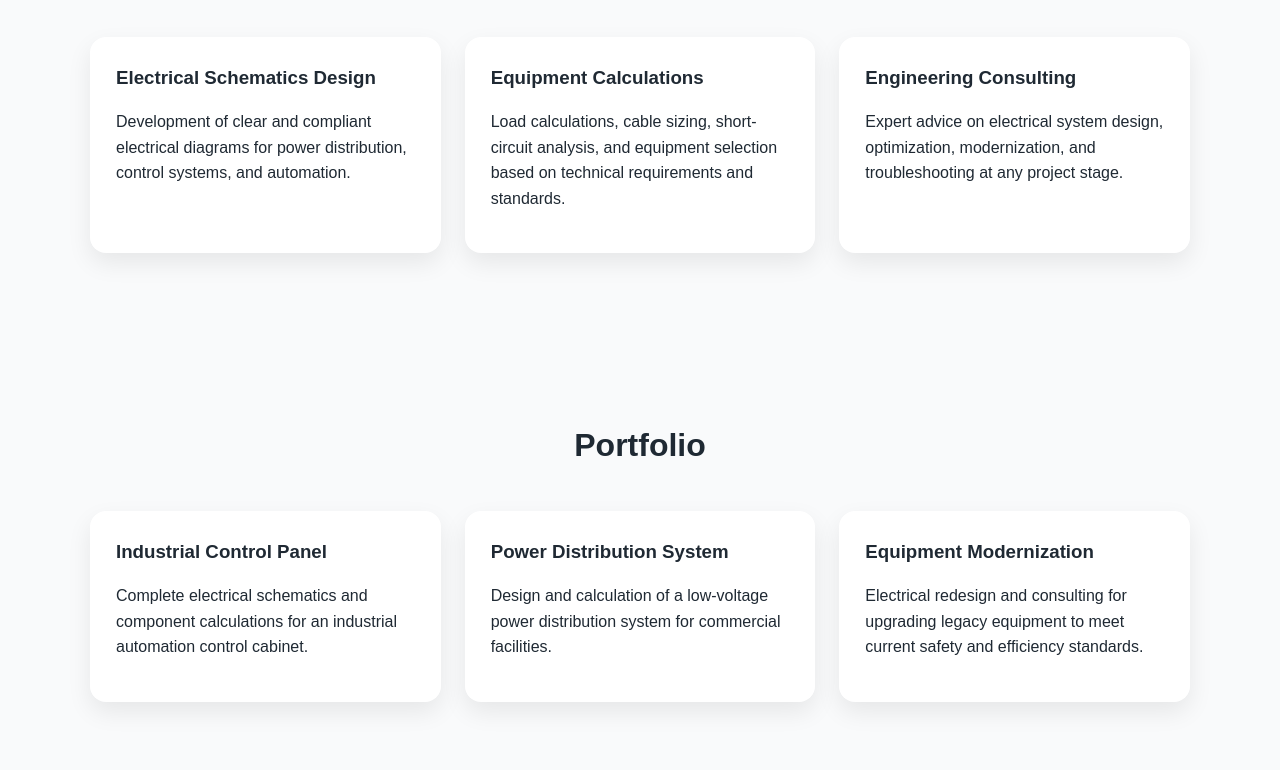
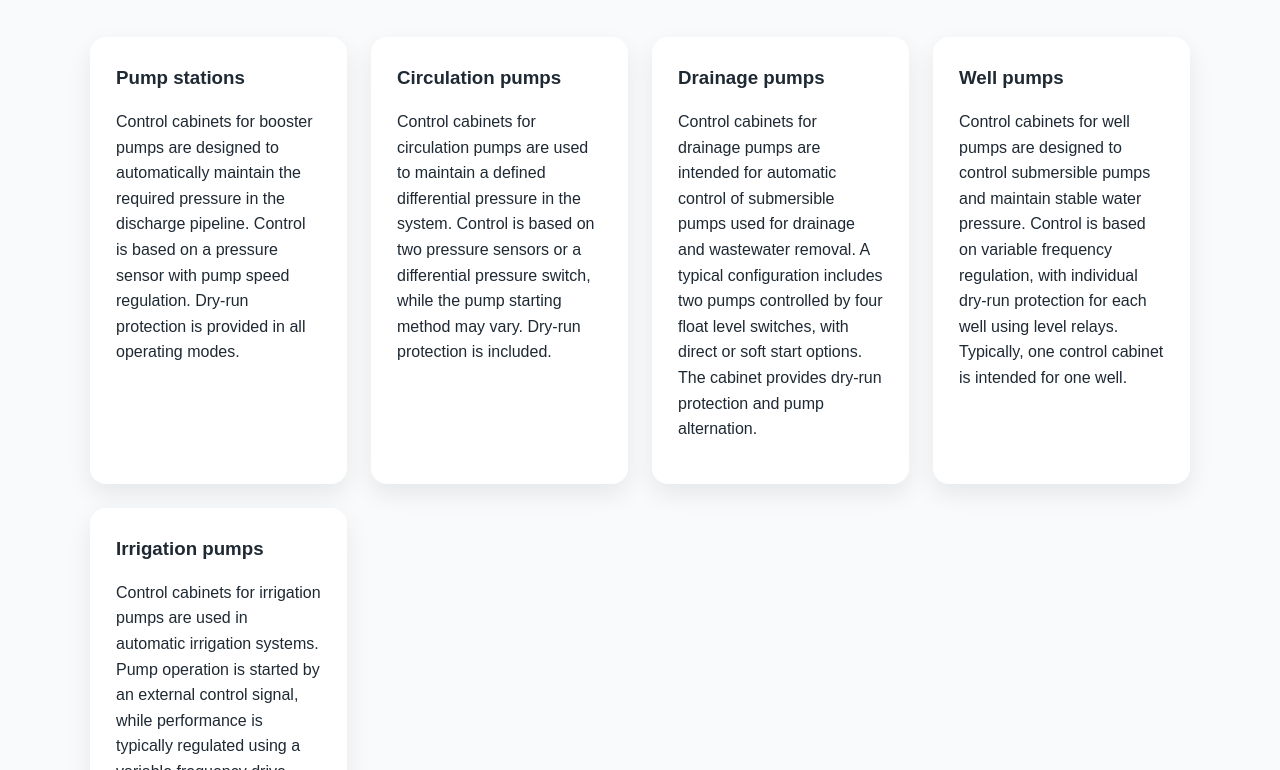
Before and after one commit to elizavetago/macadamia-site, a plain HTML site: page index.html in a window 1280 px wide. Shown: the part 650-1420 px from the top of the page. Drawn offline with Linux system fonts and the light colour scheme.

Commit message:
fix: add 2 cards
- Сделала наполнение в Services
- Добавила 2 дополнительные карточки

```diff
--- a/index.html
+++ b/index.html
@@ -181,21 +181,38 @@
   <h2>Services</h2>
   <div class="services">
     <div class="card">
-      <h3>Electrical Schematics Design</h3>
+      <h3>Pump stations</h3>
       <p>
-        Development of clear and compliant electrical diagrams for power distribution, control systems, and automation.
+        Control cabinets for booster pumps are designed to automatically maintain the required pressure in the discharge pipeline.
+        Control is based on a pressure sensor with pump speed regulation. Dry-run protection is provided in all operating modes.
       </p>
     </div>
     <div class="card">
-      <h3>Equipment Calculations</h3>
+      <h3>Circulation pumps</h3>
       <p>
-        Load calculations, cable sizing, short-circuit analysis, and equipment selection based on technical requirements and standards.
+        Control cabinets for circulation pumps are used to maintain a defined differential pressure in the system.
+        Control is based on two pressure sensors or a differential pressure switch, while the pump starting method may vary. Dry-run protection is included.
       </p>
     </div>
     <div class="card">
-      <h3>Engineering Consulting</h3>
+      <h3>Drainage pumps</h3>
       <p>
-        Expert advice on electrical system design, optimization, modernization, and troubleshooting at any project stage.
+        Control cabinets for drainage pumps are intended for automatic control of submersible pumps used for drainage and wastewater removal.
+        A typical configuration includes two pumps controlled by four float level switches, with direct or soft start options. The cabinet provides dry-run protection and pump alternation.
+      </p>
+    </div>
+    <div class="card">
+      <h3>Well pumps</h3>
+      <p>
+        Control cabinets for well pumps are designed to control submersible pumps and maintain stable water pressure.
+        Control is based on variable frequency regulation, with individual dry-run protection for each well using level relays. Typically, one control cabinet is intended for one well.
+      </p>
+    </div>
+    <div class="card">
+      <h3>Irrigation pumps</h3>
+      <p>
+        Control cabinets for irrigation pumps are used in automatic irrigation systems.
+        Pump operation is started by an external control signal, while performance is typically regulated using a variable frequency drive. The cabinet ensures dry-run protection and stable system operation.
       </p>
     </div>
   </div>
```
